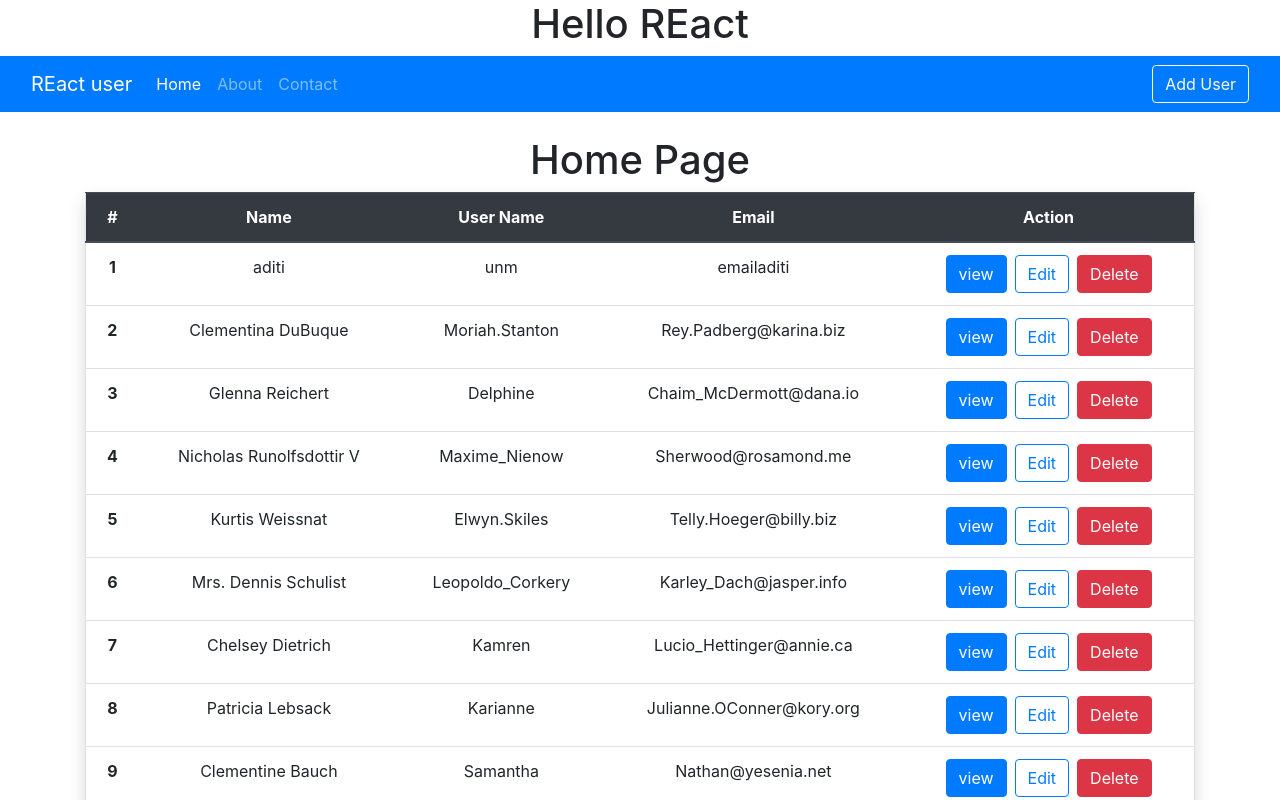
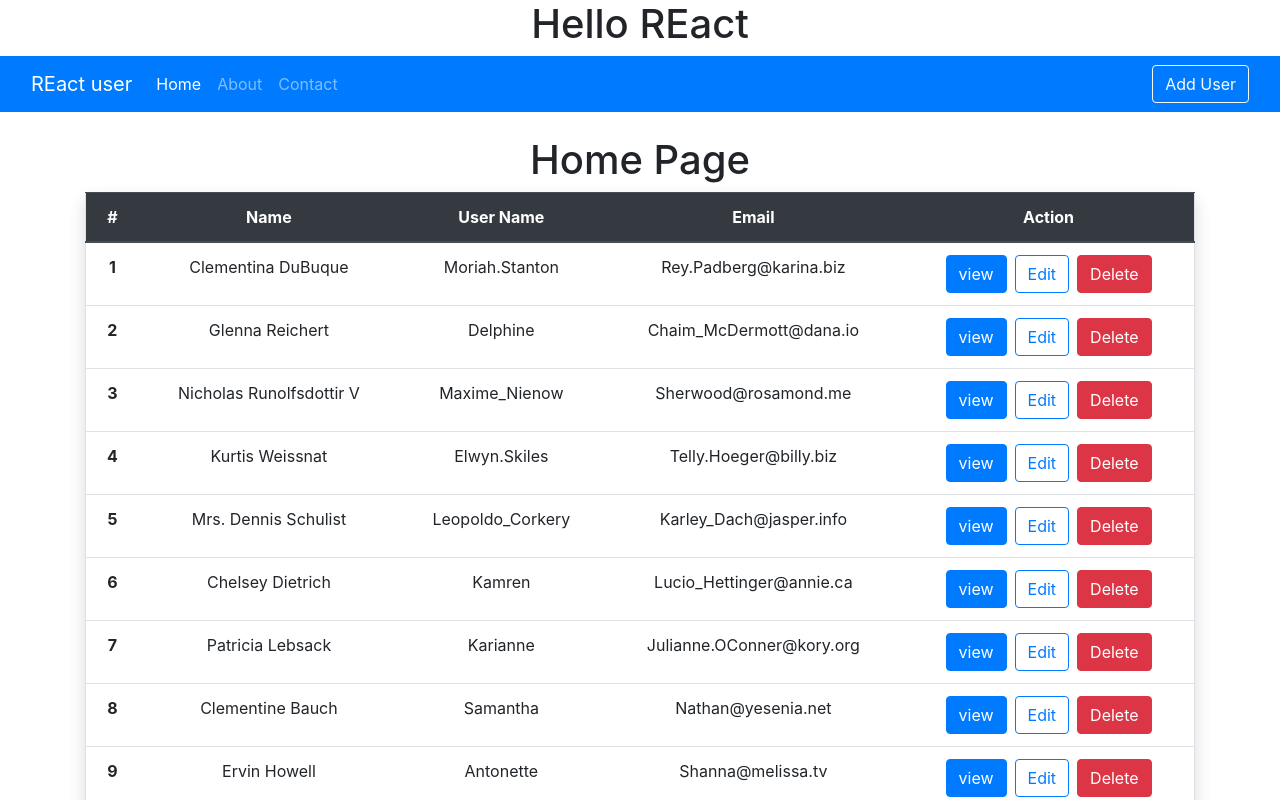
Before and after one commit to aditisolanki71/todo-json-user-appf, a React (Create React App) app: page / in a window 1280 px wide. Shown: the top 800 px of the page. Built offline with nearby package versions, Linux system fonts and the light colour scheme; data requests are answered from the project's data file.

Commit message:
Delete user

```diff
--- a/db.json
+++ b/db.json
@@ -229,15 +229,6 @@
         "catchPhrase": "Centralized empowering task-force",
         "bs": "target end-to-end models"
       }
-    },
-    {
-      "name": "aditi",
-      "username": "unm",
-      "email": "emailaditi",
-      "phone": "",
-      "website": "we",
-      "": "22222",
-      "id": 11
     }
   ]
 }
--- a/src/components/pages/Home.js
+++ b/src/components/pages/Home.js
@@ -13,6 +13,11 @@ const Home = () => {
       const result = await axios.get("http://localhost:3003/users");
       console.log('result',result)
       setUser(result.data.reverse())
+   }
+
+   const deleteUser = async id => {
+      await axios.delete(`http://localhost:3003/users/${id}`)
+      loadUsers();
    }
    return (
       <div className="container">
@@ -54,7 +59,7 @@ const Home = () => {
             <td>
                <Link class="btn btn-primary mr-2">view</Link>
                <Link class="btn btn-outline-primary mr-2" to={`/users/edit/${user.id}`}>Edit</Link>
-               <Link class="btn btn-danger">Delete</Link>
+               <Link class="btn btn-danger" onClick={() => deleteUser(user.id)}>Delete</Link>
             </td>
          </tr>
       ))
```
